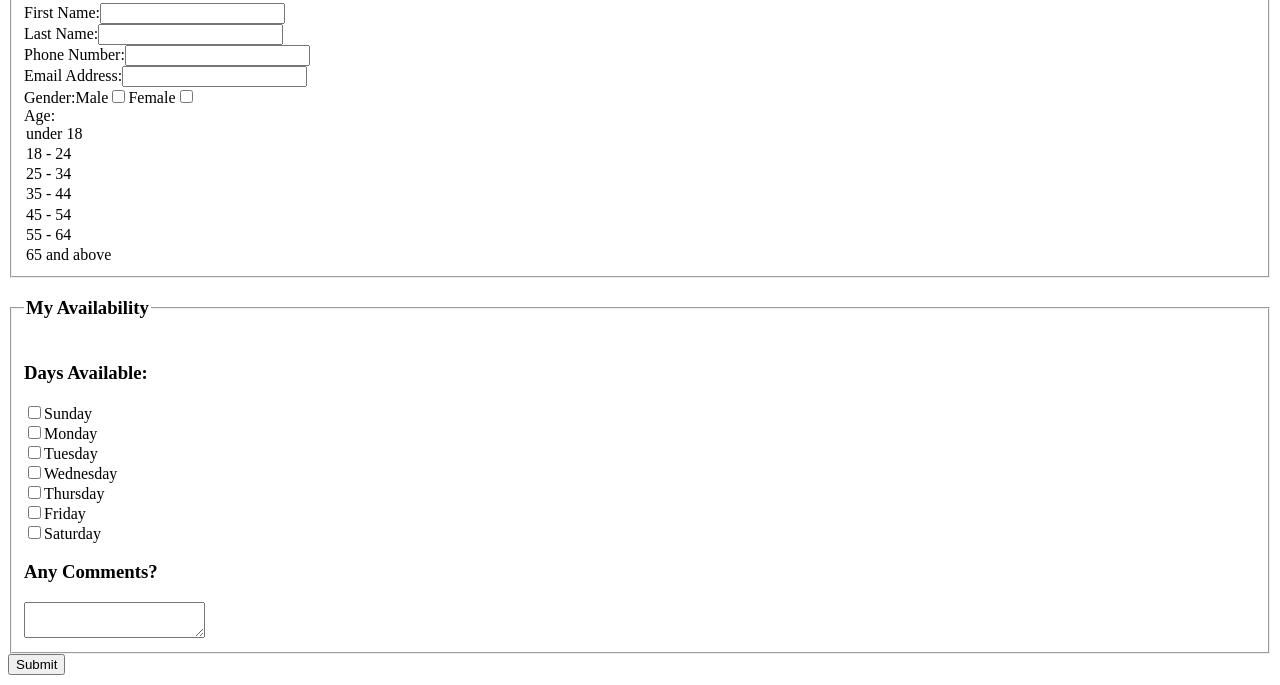
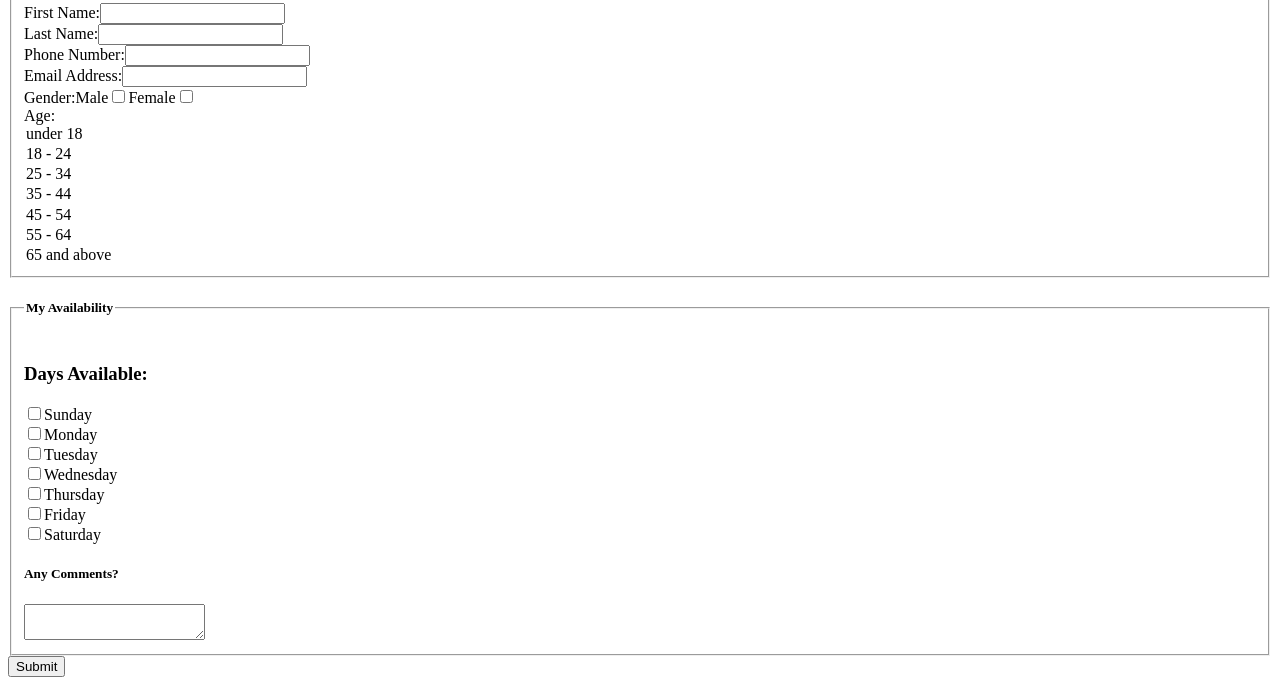
Before and after one commit to lidajiang19/IDX-519-Lab-4, a plain HTML site: page index.html in a window 1280 px wide. Shown: the part 142-827 px from the top of the page. Drawn offline with Linux system fonts and the light colour scheme.

Commit message:
change <h3> to <h5> in availability

```diff
--- a/index.html
+++ b/index.html
@@ -34,7 +34,7 @@
 
             <fieldset>
                 <legend>
-                    <h3>My Availability</h3>
+                    <h5>My Availability</h5>
                 </legend>
                 <h3>Days Available:</h3>
                 <div><label><input type="checkbox" name="available_field[]">Sunday</label></div>
@@ -45,7 +45,7 @@
                 <div><label><input type="checkbox" name="available_field[]">Friday</label></div>
                 <div><label><input type="checkbox" name="available_field[]">Saturday</label></div>
 
-                <h3>Any Comments?</h3>
+                <h5>Any Comments?</h5>
                 <textarea name="comments_field"></textarea>
             </fieldset>
             <input type="hidden" name="hidden_field[]">
```
